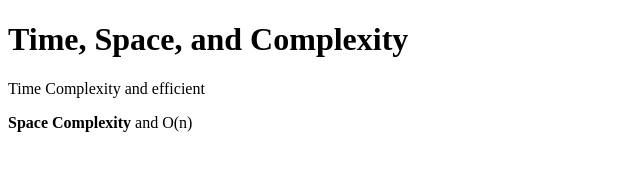
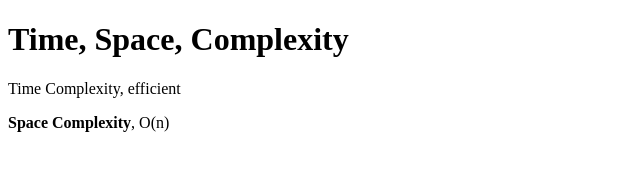
Before and after one commit to acciojob/time-and-space-complexity-priyanshu-shahi-5600, a website: page main.html in a window 1280 px wide. Shown: the whole page, without its empty margins (0-640 px from the left). Drawn offline with Linux system fonts and the light colour scheme.

Commit message:
created a submission

```diff
--- a/main.html
+++ b/main.html
@@ -7,9 +7,9 @@
 </head>
 
 <body>
-	<h1>Time, Space, and Complexity</h1>
-	<p>Time Complexity and efficient</p>
-	<p><b>Space Complexity</b> and O(n)</p>
+	<h1>Time, Space, Complexity</h1>
+	<p>Time Complexity, efficient</p>
+	<p><b>Space Complexity</b>, O(n)</p>
 
     <script type="text/javascript" src="./script.js">
 </script>
```
